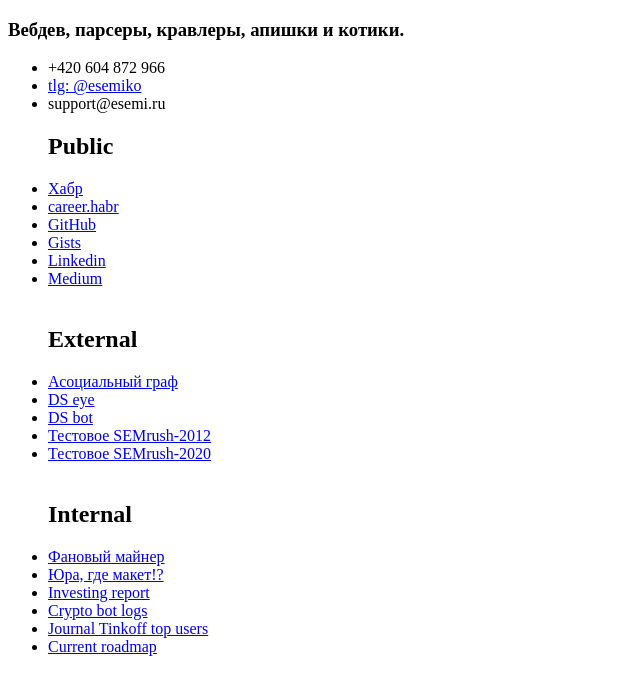
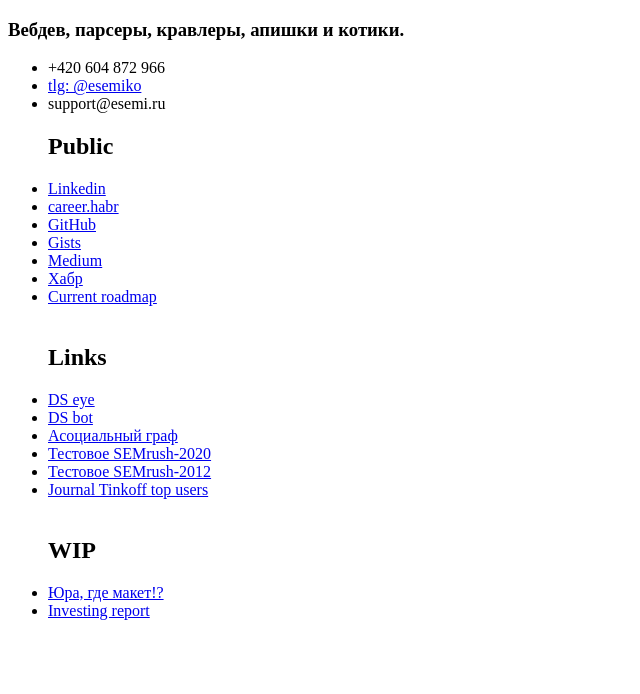
Before and after one commit to esemi/esemi.github.io, a plain HTML site: page docs/index.html in a window 1280 px wide. Shown: the whole page, without its empty margins (0-640 px from the left). Drawn offline with Linux system fonts and the light colour scheme.

Commit message:
:sparkles: up

```diff
--- a/docs/index.html
+++ b/docs/index.html
@@ -3,22 +3,6 @@
     <head>
         <meta charset="utf-8">
         <title>Ещё один хомяк</title>
-
-        <script type="text/javascript">
-            var _gaq = _gaq || [];
-            _gaq.push(['_setAccount', 'UA-19737348-5']);
-            _gaq.push(['_setDomainName', 'esemi.ru']);
-            _gaq.push(['_trackPageview']);
-            (function() {
-                var ga = document.createElement('script'); ga.type = 'text/javascript'; ga.async = true;
-                ga.src = ('https:' == document.location.protocol ? 'https://ssl' : 'http://www') + '.google-analytics.com/ga.js';
-                var s = document.getElementsByTagName('script')[0]; s.parentNode.insertBefore(ga, s);
-            })();
-        </script>
-
-        <style>
-            /*todo*/
-        </style>
     </head>
     <body>
         <h3>Вебдев, парсеры, кравлеры, апишки и котики.</h3>
@@ -33,27 +17,31 @@
 
         <ul>
             <h2>Public</h2>
-            <li><a href="https://habrahabr.ru/users/esemi/" target="_blank">Хабр</a></li>
+            <li><a href="https://www.linkedin.com/in/esemi/" target="_blank">Linkedin</a></li>
             <li><a href="https://career.habr.com/esemi" target="_blank">career.habr</a></li>
             <li><a href="https://github.com/esemi" target="_blank">GitHub</a></li>
             <li><a href="https://gist.github.com/esemi/public" target="_blank">Gists</a></li>
-            <li><a href="https://www.linkedin.com/in/esemi/" target="_blank">Linkedin</a></li>
             <li><a href="https://medium.com/@esemiko" target="_blank">Medium</a></li>
+            <li><a href="https://habrahabr.ru/users/esemi/" target="_blank">Хабр</a></li>
+            <li><a href="https://esemi.github.io/mindmap.html" target="_blank">Current roadmap</a></li>
             <br/>
-            <h2>External</h2>
-            <li><a href="https://pgraph.esemi.ru" target="_blank">Асоциальный граф</a></li>
+
+            <h2>Links</h2>
             <li><a href="https://dseye.ru" target="_blank">DS eye</a></li>
             <li><a href="https://dsbot.ru" target="_blank">DS bot</a></li>
-            <li><a href="https://semrush.esemi.ru" target="_blank">Тестовое SEMrush-2012</a></li>
+            <li><a href="https://esemi.github.io/pornhub-graph/" target="_blank">Асоциальный граф</a></li>
             <li><a href="https://github.com/esemi/python_intern" target="_blank">Тестовое SEMrush-2020</a></li>
+            <li><a href="https://esemi.github.io/semrush-test-2012/" target="_blank">Тестовое SEMrush-2012</a></li>
+            <li><a href="https://tj.esemi.ru/" target="_blank">Journal Tinkoff top users</a></li>
             <br/>
-            <h2>Internal</h2>
-            <li><a href="https://prtscnmnr.esemi.ru" target="_blank">Фановый майнер</a></li>
-            <li><a href="https://publist.esemi.ru" target="_blank">Юра, где макет!?</a></li>
-            <li><a href="http://invest.esemi.ru/data/" target="_blank">Investing report</a></li>
-            <li><a href="http://crypto.esemi.ru/" target="_blank">Crypto bot logs</a></li>
-            <li><a href="https://tj.esemi.ru/" target="_blank">Journal Tinkoff top users</a></li>
-            <li><a href="https://esemi.github.io/mindmap.html" target="_blank">Current roadmap</a></li>
+
+            <h2>WIP</h2>
+            <li>
+                <a href="https://publist.esemi.ru" target="_blank">Юра, где макет!?</a>
+            </li>
+            <li>
+                <a href="http://invest.esemi.ru/data/" target="_blank">Investing report</a>
+            </li>
         </ul>
     </body>
 </html>
```
Also changed, not shown: 1 other file.
